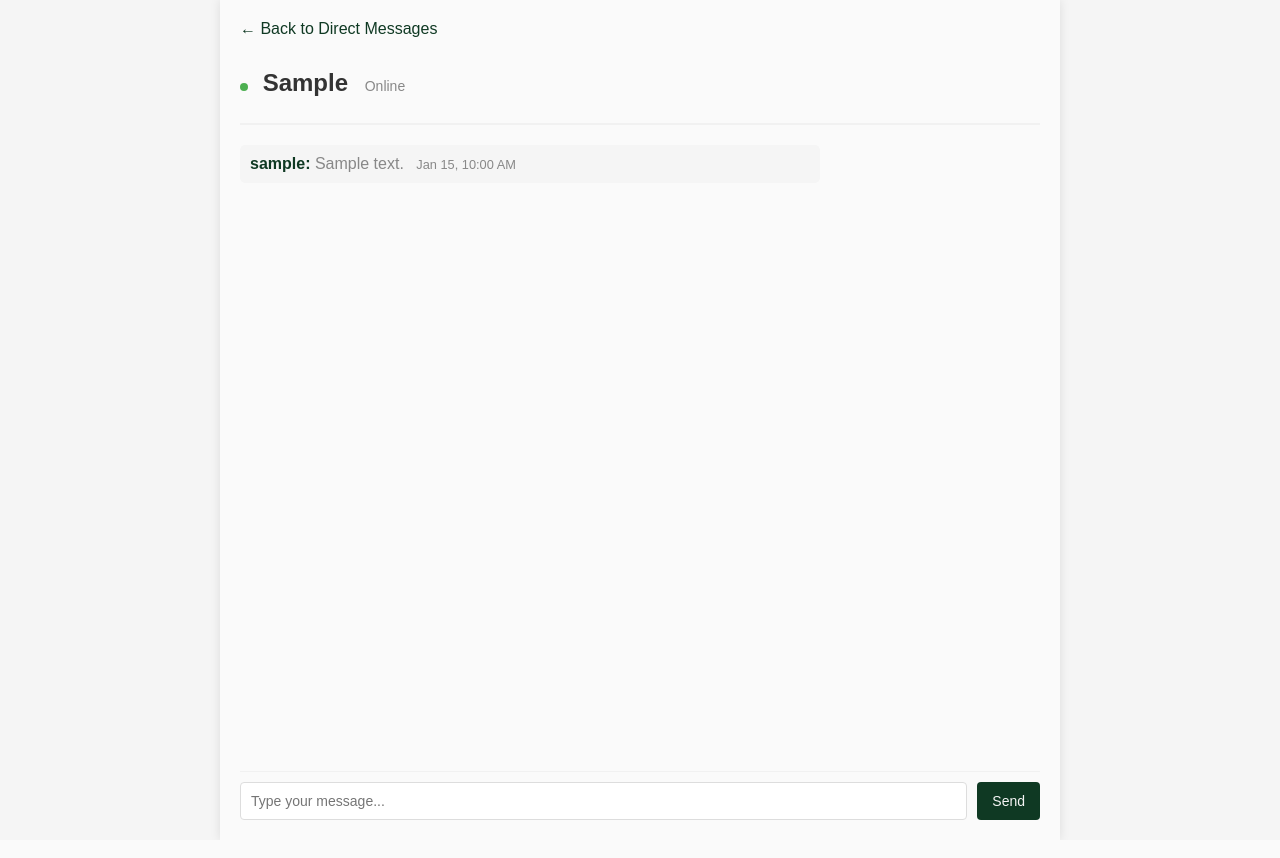
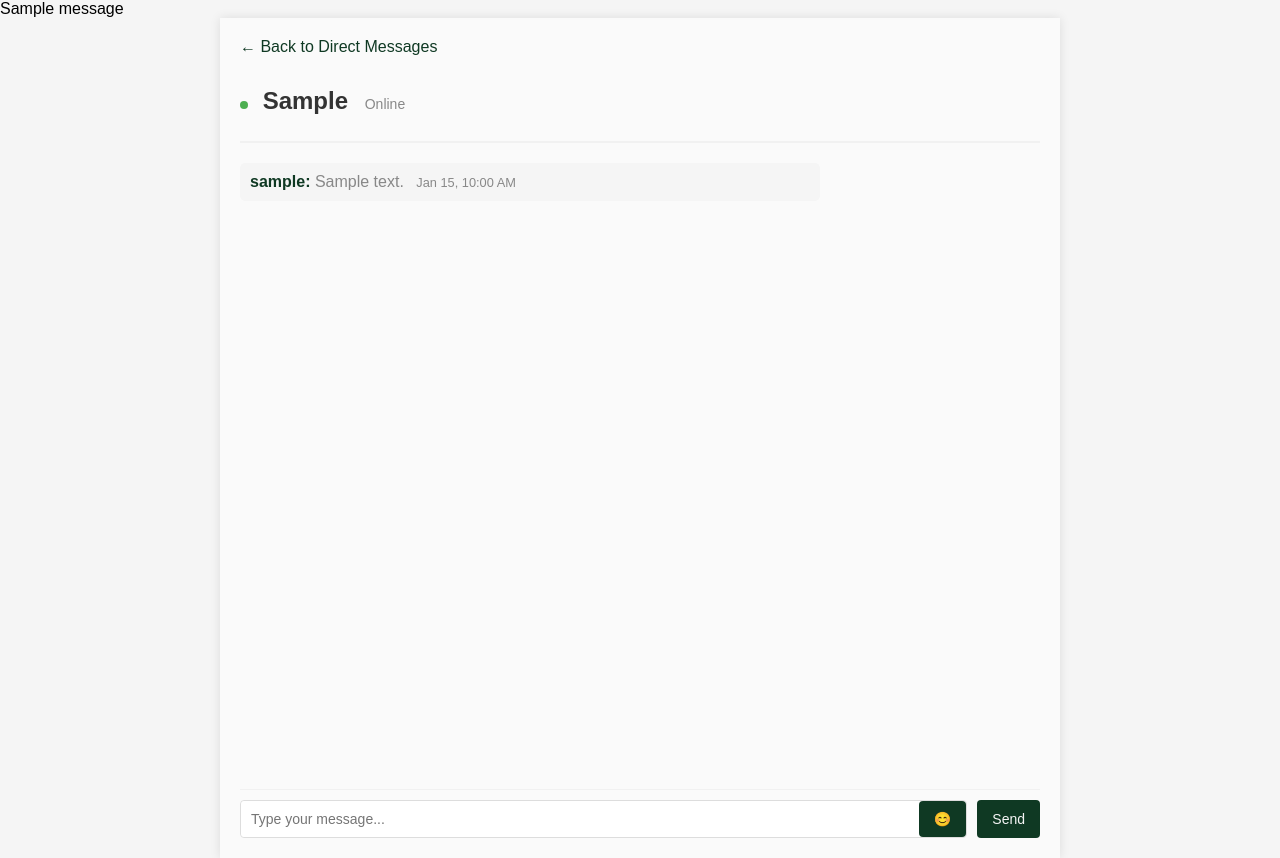
Before and after one commit to First-Time-Coders/FirstTimeCoders-SOEN341_Project_W25, a Django app: template api/templates/api/dm.html in a window 1280 px wide. Run offline with Django 4.2, Linux system fonts and the light colour scheme; the template is opened without the code that fills it: most values are stand-ins (such as "Sample title", 1, 10 or a date in 2020); one stand-in notice (Sample message) is shown.

Commit message:
DM working with emojis

```diff
--- a/api/templates/api/dm.html
+++ b/api/templates/api/dm.html
@@ -46,9 +46,92 @@
         .back-link:hover {
             text-decoration: underline;
         }
+
+        /* Emoji picker styles */
+        .emoji-picker {
+            position: relative;
+            display: inline-block;
+        }
+
+        .emoji-button {
+            background: none;
+            border: none;
+            font-size: 20px;
+            cursor: pointer;
+            padding: 5px 10px;
+            color: #888;
+            transition: color 0.3s;
+        }
+
+        .emoji-button:hover {
+            color: #0F3923;
+            background: none !important;
+        }
+
+        .emoji-popup {
+            display: none;
+            position: absolute;
+            bottom: 45px;
+            right: 0;
+            width: 250px;
+            background: white;
+            border: 1px solid #ddd;
+            border-radius: 5px;
+            box-shadow: 0 3px 10px rgba(0,0,0,0.2);
+            padding: 10px;
+            z-index: 1000;
+        }
+
+        .emoji-grid {
+            display: grid;
+            grid-template-columns: repeat(7, 1fr);
+            gap: 5px;
+        }
+
+        .emoji {
+            font-size: 20px;
+            cursor: pointer;
+            text-align: center;
+            padding: 5px;
+            border-radius: 3px;
+            transition: background-color 0.2s;
+        }
+
+        .emoji:hover {
+            background-color: #f1f1f1;
+        }
+
+        /* Message input with emoji button */
+        .message-input-container {
+            display: flex;
+            align-items: center;
+            border: 1px solid #ddd;
+            border-radius: 4px;
+            background: white;
+            margin-right: 10px;
+            flex-grow: 1;
+        }
+
+        .message-input-container input {
+            border: none;
+            margin: 0;
+            flex-grow: 1;
+        }
+
+        .message-input-container input:focus {
+            outline: none;
+        }
     </style>
 </head>
 <body>
+    {% if messages %}
+    <div class="messages">
+        {% for message in messages %}
+            <div class="alert">{{ message }}</div>
+        {% endfor %}
+    </div>
+    {% endif %}
+
     <div class="chat-container">
         <a href="{% url 'dm_list' %}" class="back-link">← Back to Direct Messages</a>
         <div class="channel-header">
@@ -74,7 +157,37 @@
         <div class="message-input">
             <form method="POST">
                 {% csrf_token %}
-                <input type="text" name="message" placeholder="Type your message..." autocomplete="off">
+                <div class="message-input-container">
+                    <input type="text" name="message" id="message-input" placeholder="Type your message..." autocomplete="off">
+                    <div class="emoji-picker">
+                        <button type="button" class="emoji-button" onclick="toggleEmojiPicker()">😊</button>
+                        <div class="emoji-popup" id="emoji-popup">
+                            <div class="emoji-grid">
+                                <div class="emoji" onclick="addEmoji('😊')">😊</div>
+                                <div class="emoji" onclick="addEmoji('😂')">😂</div>
+                                <div class="emoji" onclick="addEmoji('😍')">😍</div>
+                                <div class="emoji" onclick="addEmoji('🤔')">🤔</div>
+                                <div class="emoji" onclick="addEmoji('😎')">😎</div>
+                                <div class="emoji" onclick="addEmoji('👍')">👍</div>
+                                <div class="emoji" onclick="addEmoji('❤️')">❤️</div>
+                                <div class="emoji" onclick="addEmoji('😁')">😁</div>
+                                <div class="emoji" onclick="addEmoji('😉')">😉</div>
+                                <div class="emoji" onclick="addEmoji('🎉')">🎉</div>
+                                <div class="emoji" onclick="addEmoji('🔥')">🔥</div>
+                                <div class="emoji" onclick="addEmoji('😀')">😀</div>
+                                <div class="emoji" onclick="addEmoji('👋')">👋</div>
+                                <div class="emoji" onclick="addEmoji('👏')">👏</div>
+                                <div class="emoji" onclick="addEmoji('🙏')">🙏</div>
+                                <div class="emoji" onclick="addEmoji('💯')">💯</div>
+                                <div class="emoji" onclick="addEmoji('🤣')">🤣</div>
+                                <div class="emoji" onclick="addEmoji('😅')">😅</div>
+                                <div class="emoji" onclick="addEmoji('🥰')">🥰</div>
+                                <div class="emoji" onclick="addEmoji('😇')">😇</div>
+                                <div class="emoji" onclick="addEmoji('😜')">😜</div>
+                            </div>
+                        </div>
+                    </div>
+                </div>
                 <button type="submit">Send</button>
             </form>
         </div>
@@ -86,6 +199,35 @@
             const messageContainer = document.getElementById('message-container');
             messageContainer.scrollTop = messageContainer.scrollHeight;
         });
+
+        // Emoji picker functionality
+        function toggleEmojiPicker() {
+            const picker = document.getElementById('emoji-popup');
+            picker.style.display = picker.style.display === 'block' ? 'none' : 'block';
+
+            // Close emoji picker when clicking outside
+            if (picker.style.display === 'block') {
+                document.addEventListener('click', closeEmojiPickerOutside);
+            } else {
+                document.removeEventListener('click', closeEmojiPickerOutside);
+            }
+        }
+
+        function closeEmojiPickerOutside(event) {
+            const picker = document.getElementById('emoji-popup');
+            const button = document.querySelector('.emoji-button');
+
+            if (!picker.contains(event.target) && event.target !== button) {
+                picker.style.display = 'none';
+                document.removeEventListener('click', closeEmojiPickerOutside);
+            }
+        }
+
+        function addEmoji(emoji) {
+            const input = document.getElementById('message-input');
+            input.value += emoji;
+            input.focus();
+        }
     </script>
 </body>
 </html>
```
